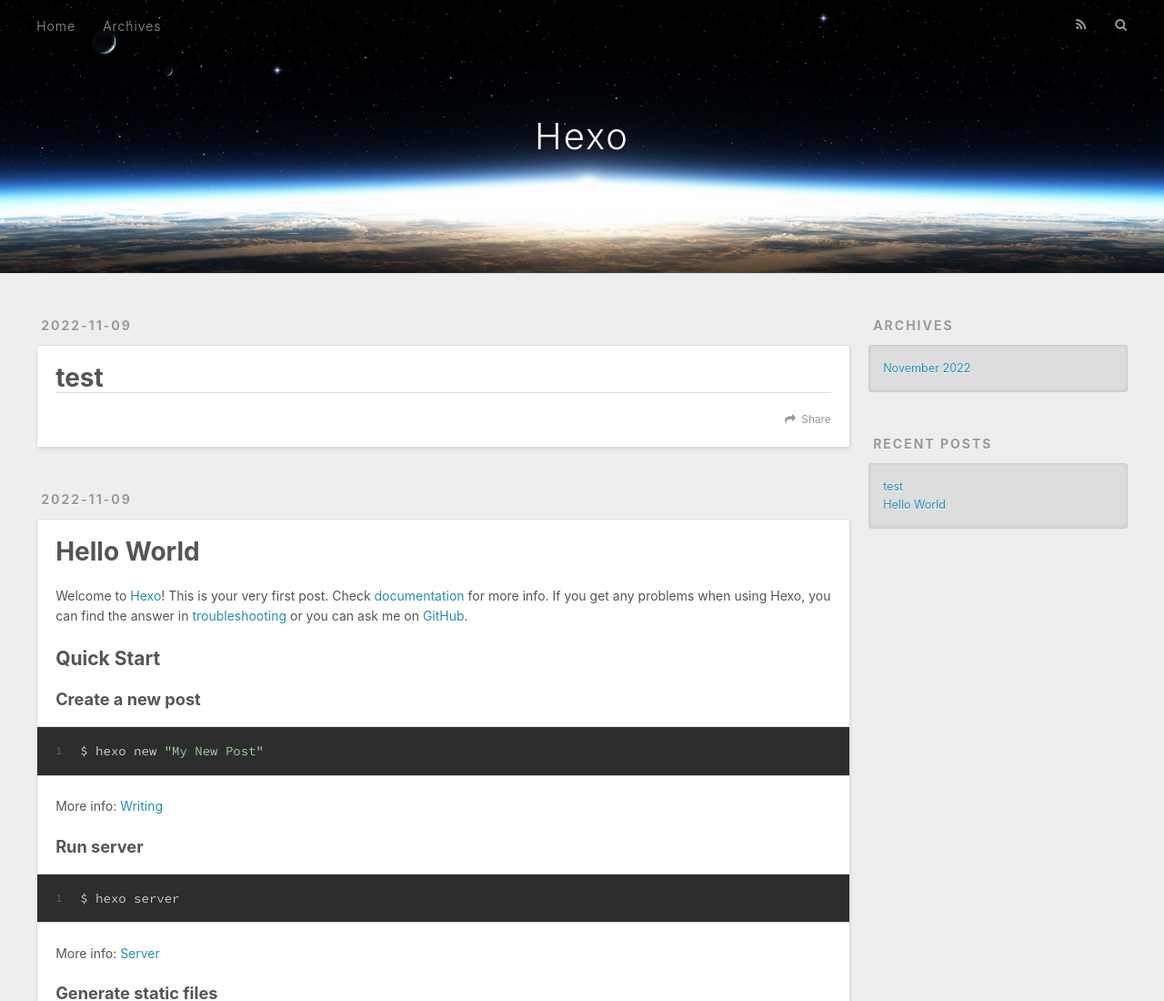
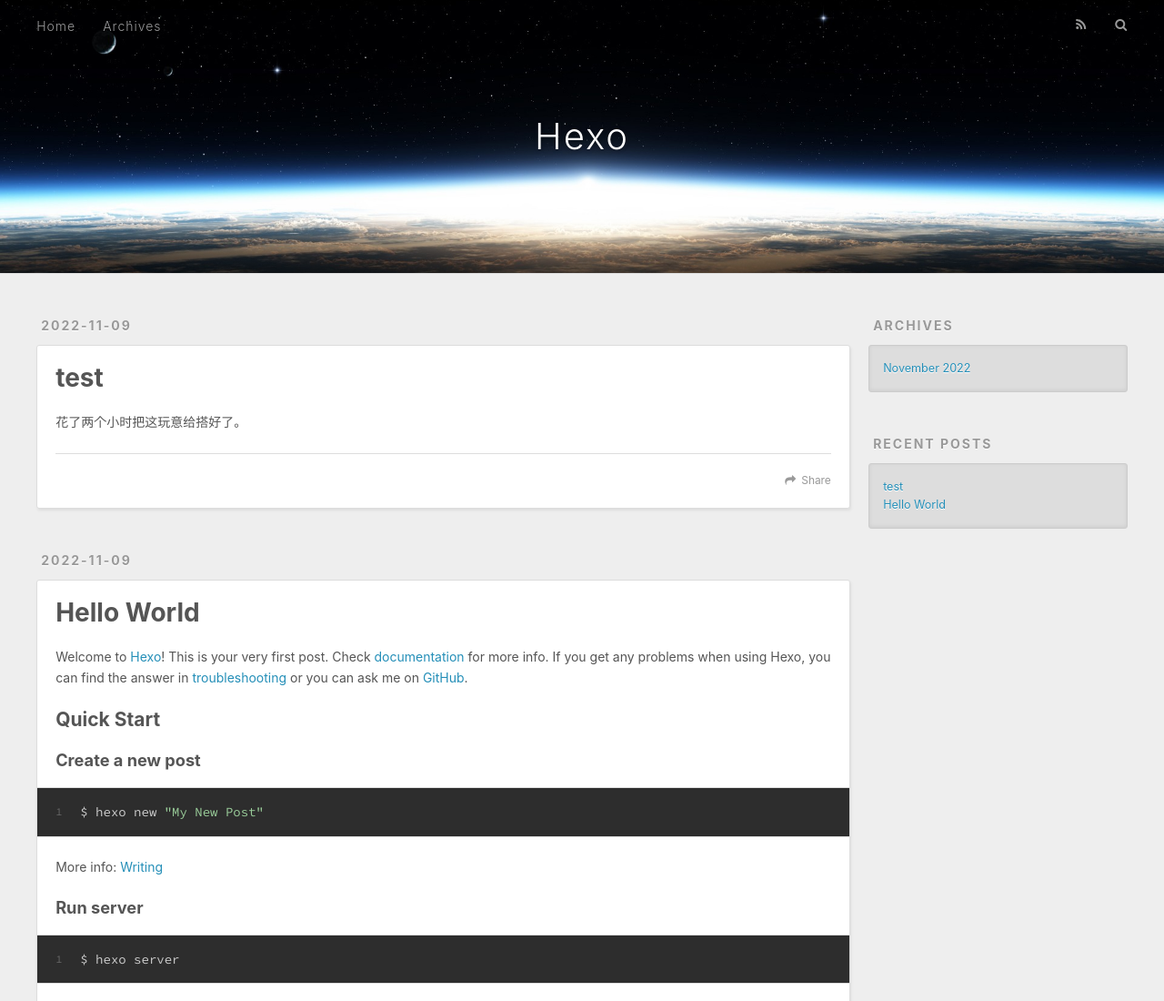
Before and after one commit to megaee4/megaee4.github.io, a plain HTML site: page index.html in a window 1280 px wide. Shown: the top 1100 px of the page at 91% size. Drawn offline with nearby package versions, Linux system fonts and the light colour scheme.

Commit message:
Site updated: 2022-11-10 02:02:56

```diff
--- a/index.html
+++ b/index.html
@@ -86,6 +86,7 @@
 
     <div class="article-entry" itemprop="articleBody">
 
+        <p>花了两个小时把这玩意给搭好了。</p>
 
 
     </div>
```
Also changed, not shown: 2022/11/09/test/index.html (+5 -2 lines).
